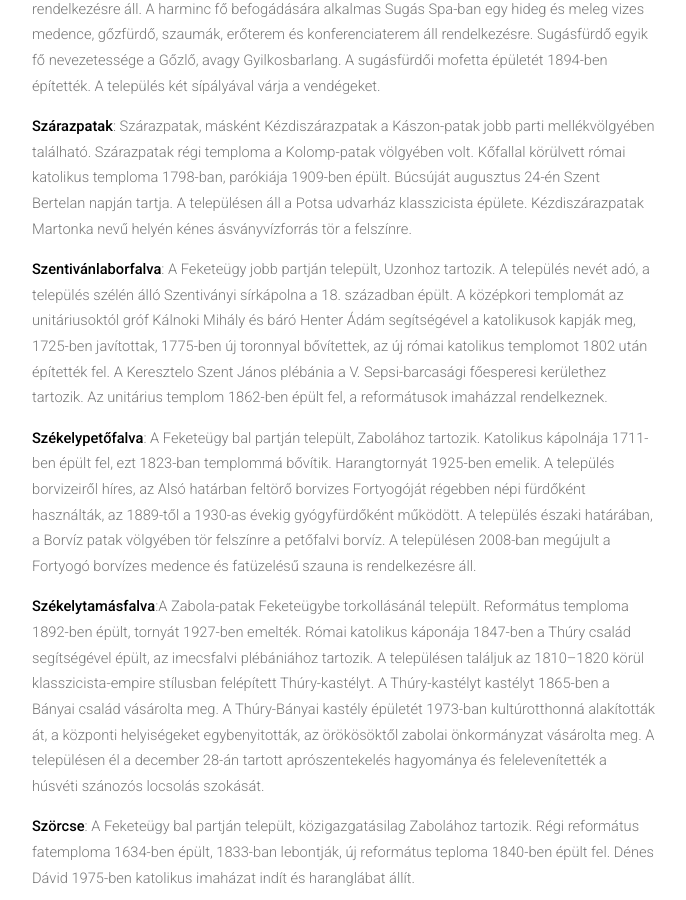
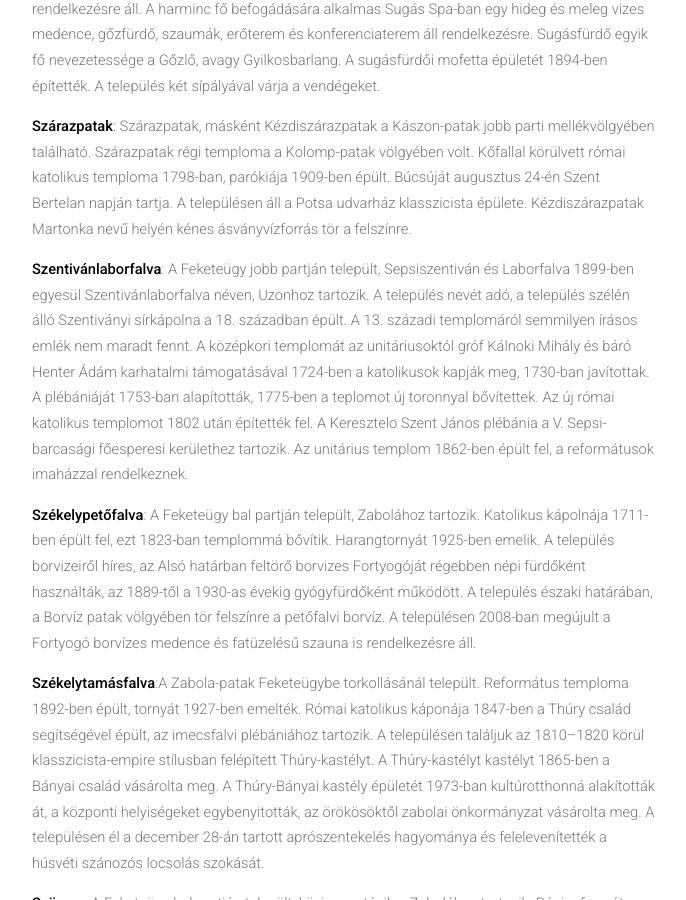
Before and after one commit to siculia/siculia.github.io, a Jekyll site: the page built from siculia-haromszek.html, in a window 1280 px wide and 900 px high, scrolled down 12877 px. Shown: the whole window, without its empty margins (128-814 px from the left). Built offline with Jekyll 4.4.1, drawn with Linux system fonts in a browser that asks for light colours; nearby versions of some CDN libraries; library files that are not in the unit come from our copies.

Commit message:
Szentivánlaborfalva

```diff
--- a/siculia-haromszek.html
+++ b/siculia-haromszek.html
@@ -98,7 +98,7 @@ layout: default
 							<p style="text-align: left;"><b>Sepsiköröspatak</b>: A Körös-patak partján települt, Kálnok tartozik hozzá. Középkori temploma a 14. században épült, 1781-ben a reformátusoktól, a római katolikus egyház tulajdonába kerül, 1788-ban felújítják, 1859-1869 között csaknem teljesen átépítik. A szentély falán 14. századi falfestményeket tárrnak fel, a Királyok imádása jelenet 1890-ben a feltárás során megsemisül. A szentély falán feltárt 14. századi freskókon kívül, további falfestmények kerülnek elő a templomhajót díszítő áloszlopok mögött. Harangtornyában 1512-ben készült harang áll. Református temploma 1820-ban épül. A településtől északkeletre, Sepsiköröspatak és Sepsikálnok között félúton áll a Veres barátok tornya, másként a Veres barátok temploma, amelynek hajója teljesen elpusztult, csak sokszög záródású szentélyének alapjai maradtak meg. Reneszánsz műemléke a Kálnoky-kastély jelenleg felújítás alatt áll.</p>
 							<p style="text-align: left;"><b>Sugásfürdő</b>: Borvízes fürdőtelep, korszerű szabadidő- és kezelőközponttal. Az <a href="http://www.rekreativ.club/net/sugas-spa.php">új kezelőközpontban</a> hidro-, relaxációs és jádeköves masszázs közül válaszhatunk, szauna is rendelkezésre áll. A harminc fő befogádására alkalmas Sugás Spa-ban egy hideg és meleg vizes medence, gőzfürdő, szaumák, erőterem és konferenciaterem áll rendelkezésre. Sugásfürdő egyik fő nevezetessége a Gőzlő, avagy Gyilkosbarlang. A sugásfürdői mofetta épületét 1894-ben építették. A település két sípályával várja a vendégeket.</p>
 							<p style="text-align: left;"><b>Szárazpatak</b>: Szárazpatak, másként Kézdiszárazpatak a Kászon-patak jobb parti mellékvölgyében található. Szárazpatak régi temploma a Kolomp-patak völgyében volt. Kőfallal körülvett római katolikus temploma 1798-ban, parókiája 1909-ben épült. Búcsúját augusztus 24-én Szent Bertelan napján tartja. A településen áll a Potsa udvarház klasszicista épülete. Kézdiszárazpatak Marton­ka nevű helyén kénes ásványvízforrás tör a felszínre.</p>
-							<p style="text-align: left;"><b>Szentivánlaborfalva</b>: A Feketeügy jobb partján települt, Uzonhoz tartozik. A település nevét adó, a település szélén álló Szentiványi sírkápolna a 18. században épült. A középkori templomát az unitáriusoktól gróf Kálnoki Mihály és báró Henter Ádám segítségével a katolikusok kapják meg, 1725-ben javítottak, 1775-ben új toronnyal bővítettek, az új római katolikus templomot 1802 után építették fel. A Keresztelo Szent János plébánia a V. Sepsi-barcasági főesperesi kerülethez tartozik. Az unitárius templom 1862-ben épült fel, a reformátusok imaházzal rendelkeznek.</p>
+							<p style="text-align: left;"><b>Szentivánlaborfalva</b>: A Feketeügy jobb partján települt, Sepsiszentiván és Laborfalva 1899-ben egyesül Szentivánlaborfalva néven, Uzonhoz tartozik. A település nevét adó, a település szélén álló Szentiványi sírkápolna a 18. században épült. A 13. századi templomáról semmilyen írásos emlék nem maradt fennt. A  középkori templomát az unitáriusoktól gróf Kálnoki Mihály és báró Henter Ádám karhatalmi támogatásával 1724-ben a katolikusok kapják meg, 1730-ban javítottak. A plébániáját 1753-ban alapították, 1775-ben a teplomot új toronnyal bővítettek. Az új római katolikus templomot 1802 után építették fel. A Keresztelo Szent János plébánia a V. Sepsi-barcasági főesperesi kerülethez tartozik. Az unitárius templom 1862-ben épült fel, a reformátusok imaházzal rendelkeznek.</p>
 							<p style="text-align: left;"><b>Székelypetőfalva</b>: A Feketeügy bal partján települt, Zabolához tartozik. Katolikus kápolnája 1711-ben épült fel, ezt 1823-ban templommá bővítik. Harangtornyát 1925-ben emelik. A település borvizeiről híres, az Alsó határban feltörő borvizes Fortyogóját régebben népi fürdőként használták, az 1889-től a 1930-as évekig gyógyfürdőként működött. A település északi határában, a Borvíz patak völgyében tör felszínre a petőfalvi borvíz. A településen 2008-ban megújult a Fortyogó borvízes medence és fatüzelésű szauna is rendelkezésre áll.</p>
 							<p style="text-align: left;"><b>Székelytamásfalva</b>:A Zabola-patak Feketeügybe torkollásánál települt. Református temploma 1892-ben épült, tornyát 1927-ben emelték. Római katolikus káponája 1847-ben a Thúry család segítségével épült, az imecsfalvi plébániához tartozik. A településen találjuk az 1810–1820 körül klasszicista-empire stílusban felépített Thúry-kastélyt. A Thúry-kastélyt kastélyt 1865-ben a Bányai család vásárolta meg. A Thúry-Bányai kastély épületét 1973-ban kultúrotthonná alakították át, a központi helyiségeket egybenyitották, az örökösöktől zabolai önkormányzat vásárolta meg. A településen él a december 28-án tartott aprószentekelés hagyománya és felelevenítették a húsvéti szánozós locsolás szokását.</p>
 							<p style="text-align: left;"><b>Szörcse</b>: A Feketeügy bal partján települt, közigazgatásilag Zabolához tartozik. Régi református fatemploma 1634-ben épült, 1833-ban lebontják, új református teploma 1840-ben épült fel. Dénes Dávid 1975-ben katolikus imaházat indít és haranglábat állít.</p>
```
